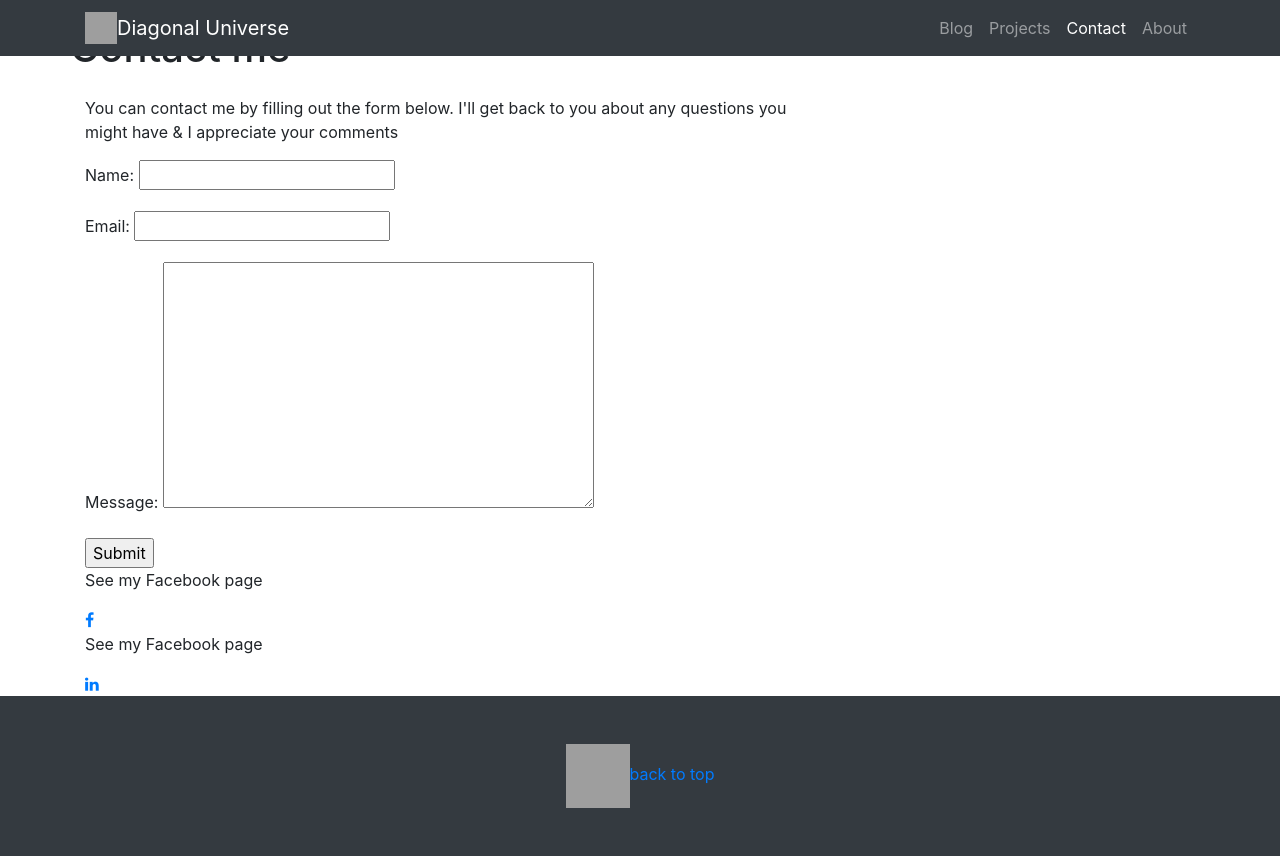
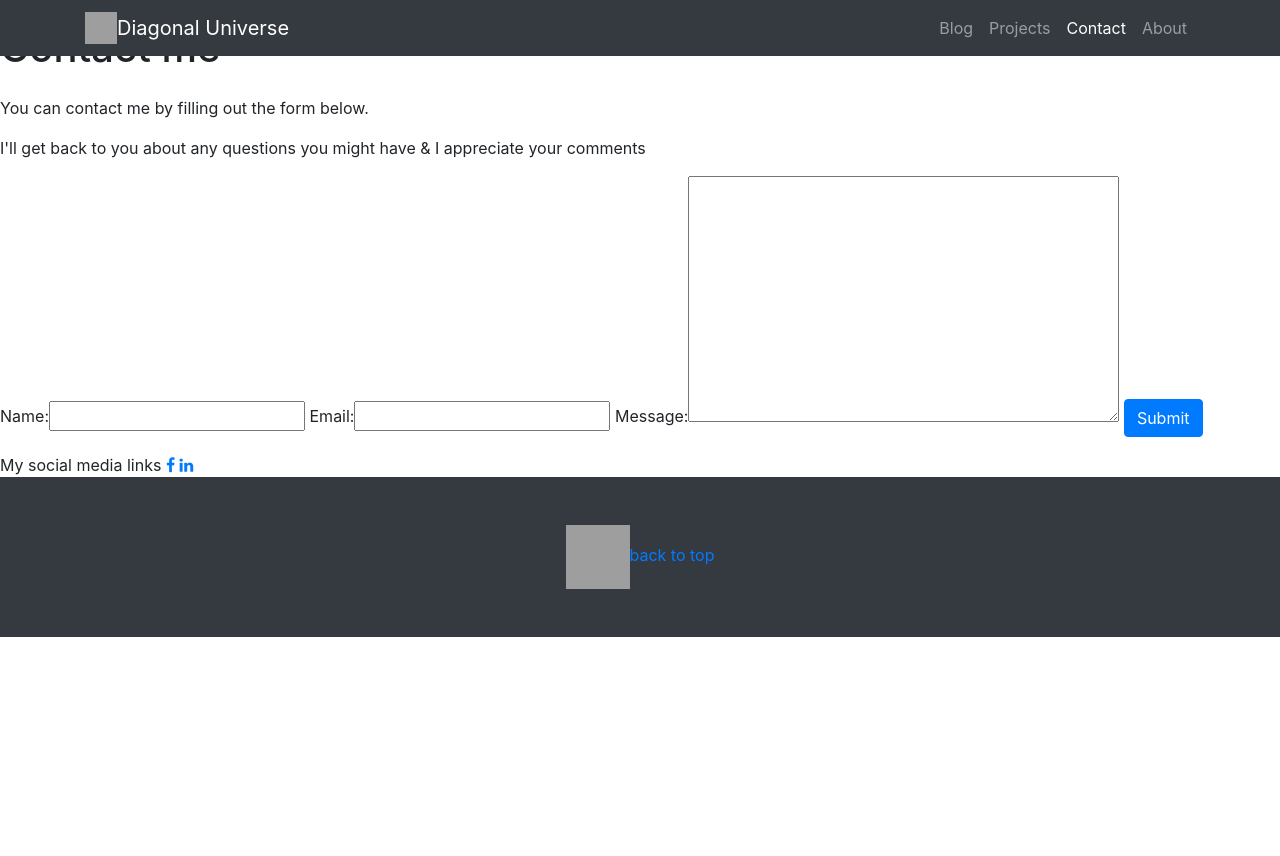
Before and after one commit to andrewdempsey2018/Diagonal-Universe, a Django app: page /contact/ in a window 1280 px wide. After the commit the page ends 637 px from the top, so only its background shows below. Run offline with Django 3.2, Linux system fonts and the light colour scheme; some libraries are stand-ins or nearby versions; grey boxes are pictures that could not be loaded.

Commit message:
Fixed layout on contact form page

```diff
--- a/ContactForm/templates/ContactForm/contact.html
+++ b/ContactForm/templates/ContactForm/contact.html
@@ -3,44 +3,31 @@
 {% block sidebar %}
 {% endblock %}
 
+<!-- use bootstrapform for rendering the comment form -->
+{% load bootstrap %}
+
 {% block contact_content %}
-<!-- Page Content -->
-<div class="container">
 
-    <!-- Portfolio Item Heading -->
-    <div class="row">
-        <h1 class="my-4">Contact me</h1>
-    </div>
 
-    <div class="row">
-        <div class="col-md-8">
-            <p>You can contact me by filling out the form below. I'll get back to you about any questions you might have
-                & I appreciate your comments</p>
-        </div>
-    </div>
 
-    <div class="row">
-        <div class="col-md-8 contactForm">
-            <form action="/contact/" method="POST">
-                {% csrf_token %}
-                {{ form.as_p}}
-                <input type="submit" value="Submit">
-            </form>
-        </div>
-    </div>
+<div class="form-group contact_page">
+    <h1 class="my-4">Contact me</h1>
+    <p>You can contact me by filling out the form below.</p>
 
-    <div class="row">
-        <div class="col-md-8">
-            <p>See my Facebook page</p>
-            <a href="https://www.facebook.com/andrew.dempsey.37" class="fa fa-facebook"></a>
-        </div>
-        <div class="col-md-8">
-            <p>See my Facebook page</p>
-            <a href="https://www.linkedin.com/in/andrew-dempsey-20ab40180/" class="fa fa-linkedin"></a>
-        </div>
-    </div>
+    <p>I'll get back to you about any questions you might have
+        & I appreciate your comments</p>
+
+    <form action="/contact/" method="POST">
+        {% csrf_token %}
+        {{ form | bootstrap}}
+        <button type="submit" class="btn btn-primary" value="Submit">Submit</button>
+    </form>
 </div>
 
+<div class="social_media contact_page">
+    My social media links
+    <a href="https://www.facebook.com/andrew.dempsey.37" target="_blank" class="fa fa-facebook"></a>
+    <a href="https://www.linkedin.com/in/andrew-dempsey-20ab40180/" target="_blank" class="fa fa-linkedin"></a>
 </div>
-<!-- /.container -->
+
 {% endblock %}
```
Also changed, not shown: db.sqlite3, 1 other file.
